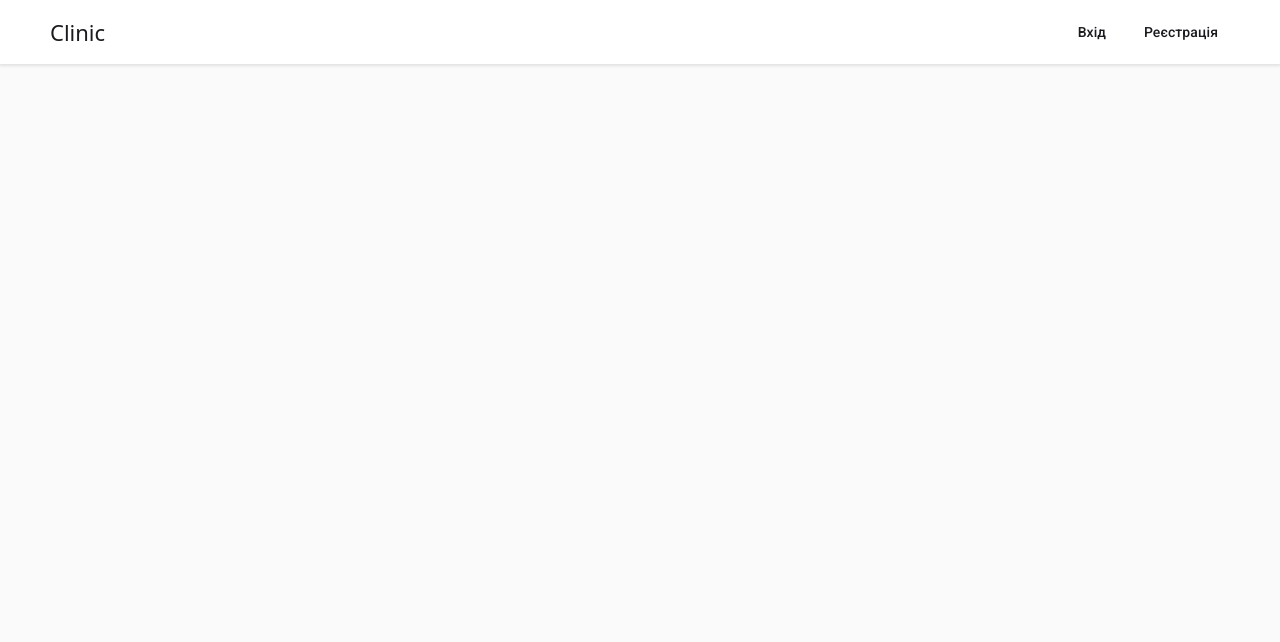
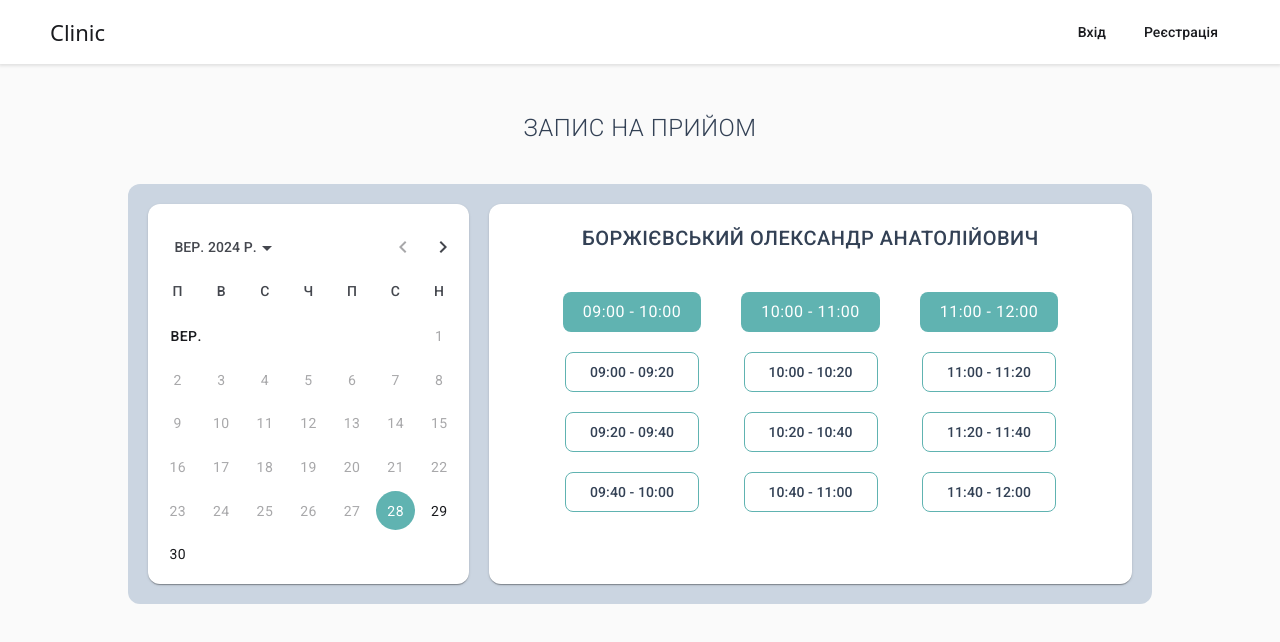
Before and after one commit to S0k1l/Clinic, an Angular app in the folder client/: page /doctor/1/appointments in a window 1280 px wide. Before the commit this address led to /. Shown: the top 642 px of the page. Built offline with nearby package versions, Linux system fonts and the light colour scheme.

Commit message:
Added Appointments page

```diff
--- a/client/src/app/app.routes.ts
+++ b/client/src/app/app.routes.ts
@@ -12,4 +12,8 @@ export const routes: Routes = [
         path: 'doctor/:id',
         component: DoctorComponent,
     },
+    {
+        path: 'doctor/:id/appointments',
+        component: AppointmentsComponent,
+    }
 ];
--- /dev/null
+++ b/client/src/app/pages/appointments/appointments.component.css
@@ -0,0 +1,34 @@
+::ng-deep mat-card{
+    background-color: white !important;
+}
+
+::ng-deep mat-card .mat-calendar-body-today:not(.mat-calendar-body-selected):not(.mat-calendar-body-comparison-identical){
+    border-color: var(--crystal-blue-color) !important;
+}
+
+::ng-deep mat-card .mat-calendar-body-selected{
+    box-shadow: inset 0 0 0 1px var(--crystal-blue-color) !important;
+    background-color: var(--crystal-blue-color) !important;
+}
+
+.my-border{
+    box-shadow: var(--mdc-elevated-card-container-elevation);
+}
+
+.my-bg{
+    background: var(--crystal-blue-color);
+}
+
+::ng-deep button.mat-mdc-outlined-button{
+    border-radius: 8px !important;
+}
+
+::ng-deep .mat-mdc-outlined-button:not(:disabled){
+    border-color: var(--crystal-blue-color) !important;
+    color: #334155 ;
+}
+
+::ng-deep .mat-mdc-outlined-button:hover:not(:disabled){
+    background-color: var(--crystal-blue-color);
+    color: white ;
+}
--- /dev/null
+++ b/client/src/app/pages/appointments/appointments.component.html
@@ -0,0 +1,25 @@
+<div class="h-full flex justify-center">
+    <div class="h-full w-4/5 flex items-center gap-10 py-12 flex-col">
+        <div class="">
+            <span class="text-2xl font-light text-slate-700">ЗАПИС НА ПРИЙОМ</span>
+        </div>
+        <div class="w-full bg-slate-300 gap-5 p-5 flex flex-row rounded-xl">
+            <div class="w-1/3">
+                <mat-card>
+                    <mat-calendar [minDate]="minDate" [(selected)]="selected" ngSkipHydration></mat-calendar>
+                </mat-card>
+            </div>
+            <div class="bg-white my-border w-2/3 rounded-xl flex flex-col gap-10 p-5 text-center items-center">
+                <span class="text-xl font-medium text-slate-700 uppercase">Боржієвський Олександр Анатолійович</span>
+                <div class="flex flex-row flex-wrap gap-10">
+                    <div *ngFor="let item of groupedTimeSpans" class="flex flex-col items-center gap-5">
+                        <span class="py-2 px-5 my-bg text-white rounded-lg">{{item.time}}</span>
+                        <button mat-stroked-button *ngFor="let time of item.timeSpan" (click)="setTime(time)" class="w-fit">
+                            {{time.start}} - {{time.end}}
+                        </button>
+                    </div>
+                </div>
+            </div>
+        </div>
+    </div>
+</div>
--- /dev/null
+++ b/client/src/app/pages/appointments/appointments.component.ts
@@ -0,0 +1,93 @@
+import { CommonModule, Time } from '@angular/common';
+import { ChangeDetectionStrategy, Component, model } from '@angular/core';
+import { MatButtonModule } from '@angular/material/button';
+import { MatCardModule } from '@angular/material/card';
+import { MAT_DATE_LOCALE, provideNativeDateAdapter } from '@angular/material/core';
+import { MatDatepickerModule } from '@angular/material/datepicker';
+
+type TimeSpan = {
+  start: string;
+  end: string;
+};
+
+type GroupedTimeSpans = {
+  time: string;
+  timeSpan: TimeSpan[];
+}
+
+@Component({
+  selector: 'app-appointments',
+  standalone: true,
+  providers: [provideNativeDateAdapter(),
+    {provide: MAT_DATE_LOCALE, useValue: 'uk-UA'},
+  ],
+  imports: [MatCardModule, MatDatepickerModule, MatButtonModule, CommonModule],
+  templateUrl: './appointments.component.html',
+  styleUrl: './appointments.component.css',
+  changeDetection: ChangeDetectionStrategy.OnPush,
+})
+
+export class AppointmentsComponent {
+  selected!:Date;
+  minDate!: Date;
+  groupedTimeSpans!: GroupedTimeSpans[];
+
+  timeSpans: TimeSpan[] = [
+    { start: '09:00', end: '09:20' },
+    { start: '09:20', end: '09:40' },
+    { start: '09:40', end: '10:00' },
+    { start: '10:00', end: '10:20' },
+    { start: '10:20', end: '10:40' },
+    { start: '10:40', end: '11:00' },
+    { start: '11:00', end: '11:20' },
+    { start: '11:20', end: '11:40' },
+    { start: '11:40', end: '12:00' },
+    { start: '12:00', end: '12:20' },
+    { start: '12:20', end: '12:40' },
+    { start: '12:40', end: '13:00' },
+  ];
+
+  constructor(){
+    this.minDate = new Date();
+    this.selected = this.minDate;
+    this.groupedTimeSpans = this.groupTimeSpansByHour(this.timeSpans);
+  }
+
+  setTime(time: TimeSpan){
+    const hours = time.start.split(':')[0]
+    const minutes = time.start.split(':')[1]
+
+    this.selected.setHours(+hours);
+    this.selected.setMinutes(+minutes);
+
+    console.log(this.selected);
+  }
+
+  groupTimeSpansByHour(timeSpans: TimeSpan[]): GroupedTimeSpans[] {
+    const grouped: GroupedTimeSpans[] = [];
+    let time: TimeSpan[] = [];
+    const arrLenght: number = timeSpans.length;
+
+    for (let index = 0; index < arrLenght; index++) {
+
+      if(index == arrLenght - 1){
+        time.push(timeSpans[index]);
+        continue;
+      }
+
+      const startHour = timeSpans[index].start.split(':')[0];
+      const nextStartHour = timeSpans[index + 1].start.split(':')[0];
+
+      if(startHour == nextStartHour){
+        time.push(timeSpans[index]);
+      }
+      else{
+        time.push(timeSpans[index]);
+        grouped.push({time: `${startHour}:00 - ${nextStartHour}:00`, timeSpan: time})
+        time = [];
+      }
+    }
+
+    return grouped;
+  }
+}
```
